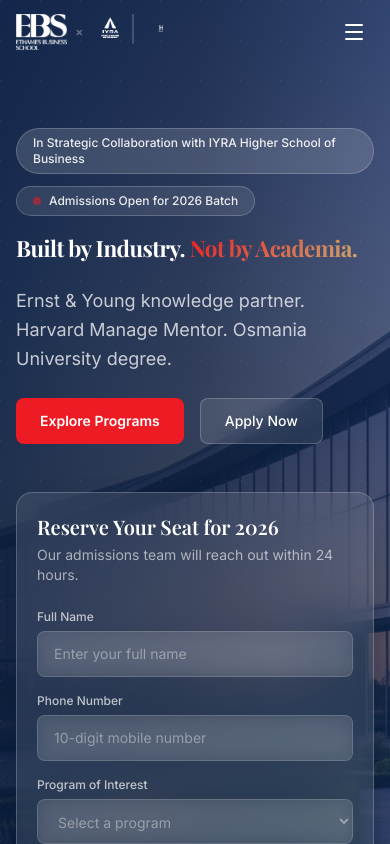
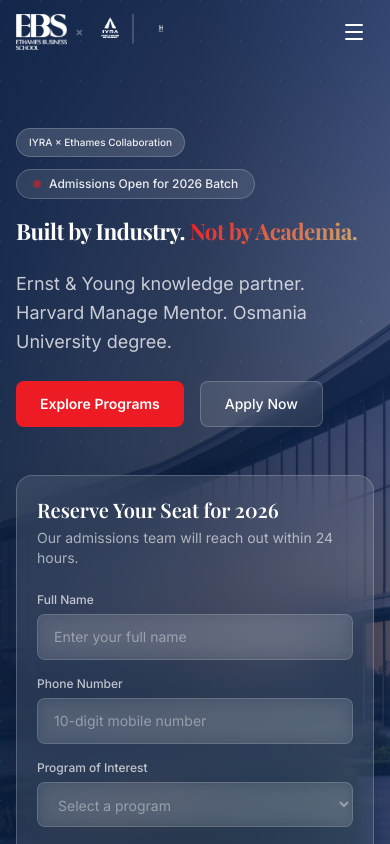
Before and after one commit to Sandy-zippy/ethames-landing, a React (Vite) app: page / in a window 390 px wide. Shown: the top 844 px of the page. Built offline with nearby package versions, Linux system fonts and the light colour scheme.

Commit message:
fix: shorten IYRA badge on mobile to prevent overflow

```diff
--- a/src/components/Hero.tsx
+++ b/src/components/Hero.tsx
@@ -35,9 +35,10 @@
               initial={{ opacity: 0, y: 10 }}
               animate={{ opacity: 1, y: 0 }}
               transition={{ delay: 0.15 }}
-              className="inline-flex items-center gap-2 px-4 py-1.5 rounded-full bg-white/15 text-white/90 text-xs font-medium border border-white/20 backdrop-blur-sm mb-3"
+              className="inline-flex items-center gap-2 px-3 sm:px-4 py-1.5 rounded-full bg-white/15 text-white/90 text-[10px] sm:text-xs font-medium border border-white/20 backdrop-blur-sm mb-3"
             >
-              In Strategic Collaboration with IYRA Higher School of Business
+              <span className="hidden sm:inline">In Strategic Collaboration with IYRA Higher School of Business</span>
+              <span className="sm:hidden">IYRA × Ethames Collaboration</span>
             </motion.div>
 
             <motion.div
```
Also changed, not shown: review-final-desktop.png (added), review-final-mobile.png (added).
